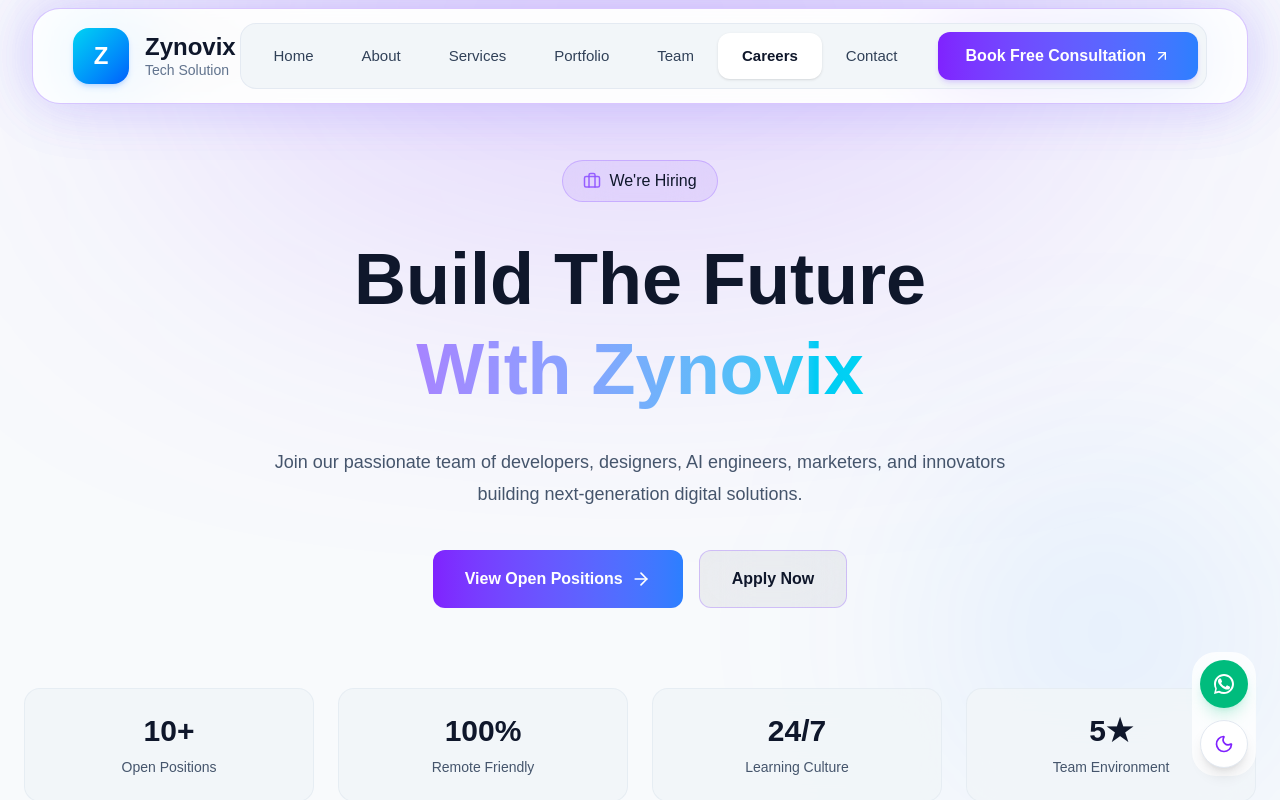
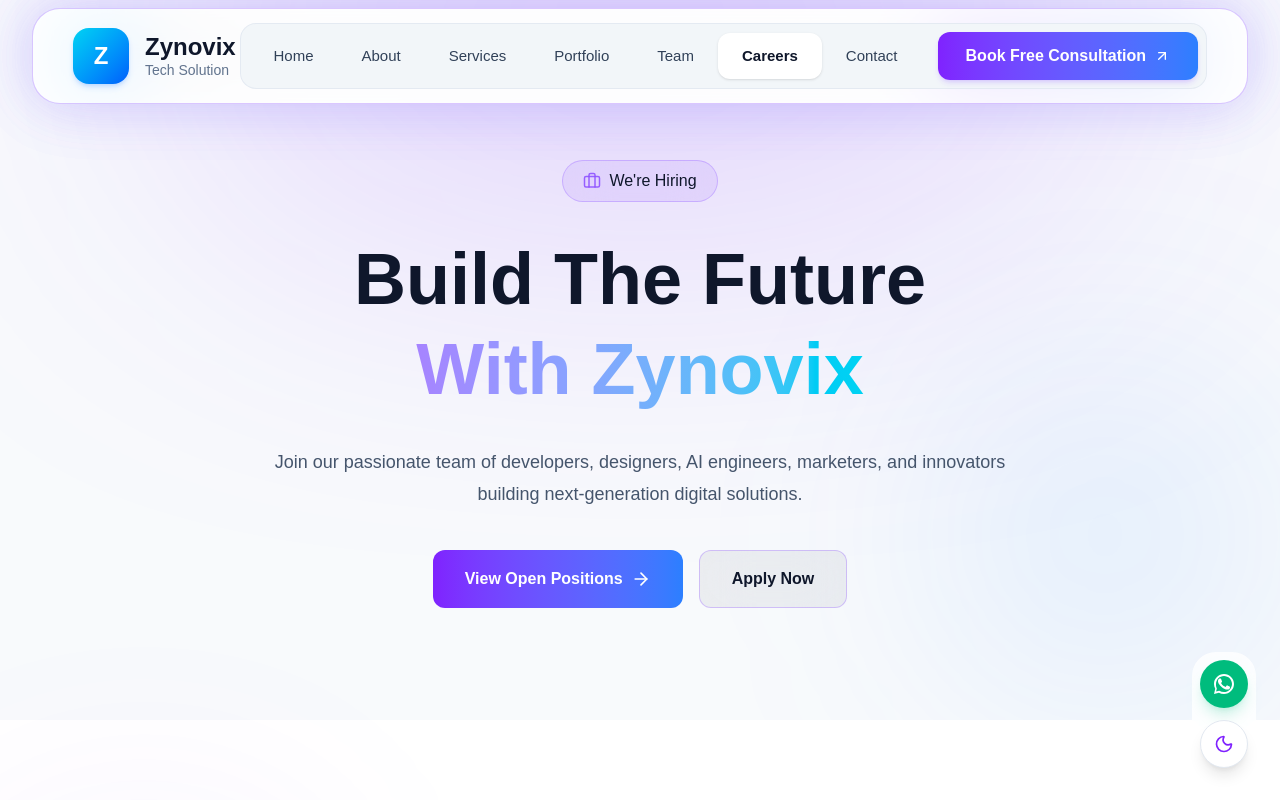
Before and after one commit to ritik733/zynovixtechsolution, a Next.js app: page /careers in a window 1280 px wide. Shown: the top 800 px of the page. Built offline with nearby package versions, Linux system fonts and the light colour scheme.

Commit message:
style: remove self-rated stats from careers hero

```diff
--- a/components/careers/CareerHero.tsx
+++ b/components/careers/CareerHero.tsx
@@ -54,25 +54,6 @@ export default function CareerHero() {
         </div>
 
         {/* Stats */}
-        <div className="mt-20 grid grid-cols-2 gap-6 md:grid-cols-4">
-
-          {[
-            ["10+", "Open Positions"],
-            ["100%", "Remote Friendly"],
-            ["24/7", "Learning Culture"],
-            ["5★", "Team Environment"],
-          ].map(([value, label]) => (
-            <div
-              key={label}
-              className="rounded-2xl border border-slate-200/70 bg-slate-100/90 p-6 backdrop-blur-xl dark:border-white/10 dark:bg-slate-900/30"
-            >
-              <h3 className="text-3xl font-bold text-slate-900 dark:text-white">{value}</h3>
-              <p className="mt-2 text-sm text-slate-600 dark:text-slate-400">{label}</p>
-            </div>
-          ))}
-
-        </div>
-
       </div>
     </section>
   );
```
